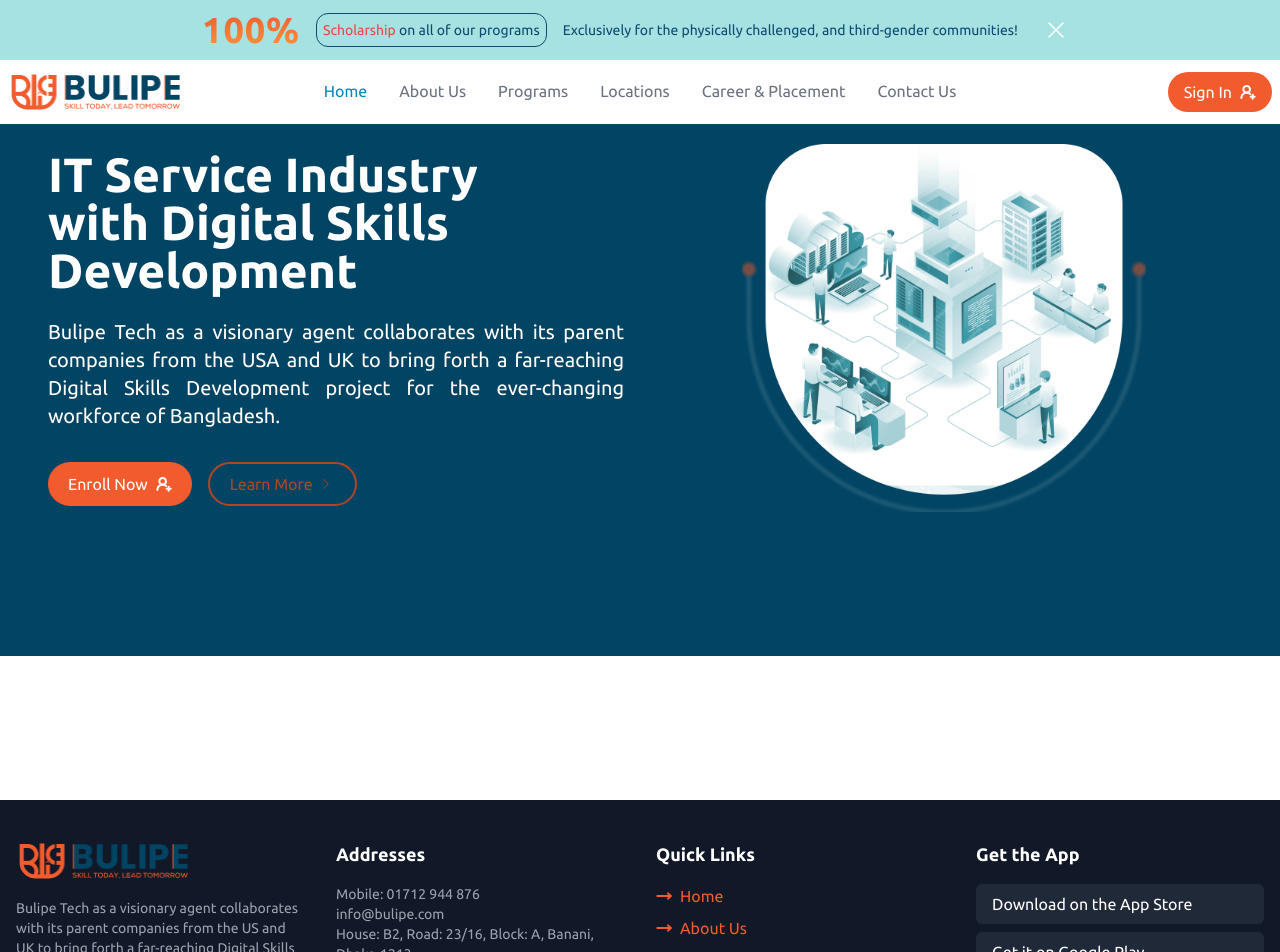
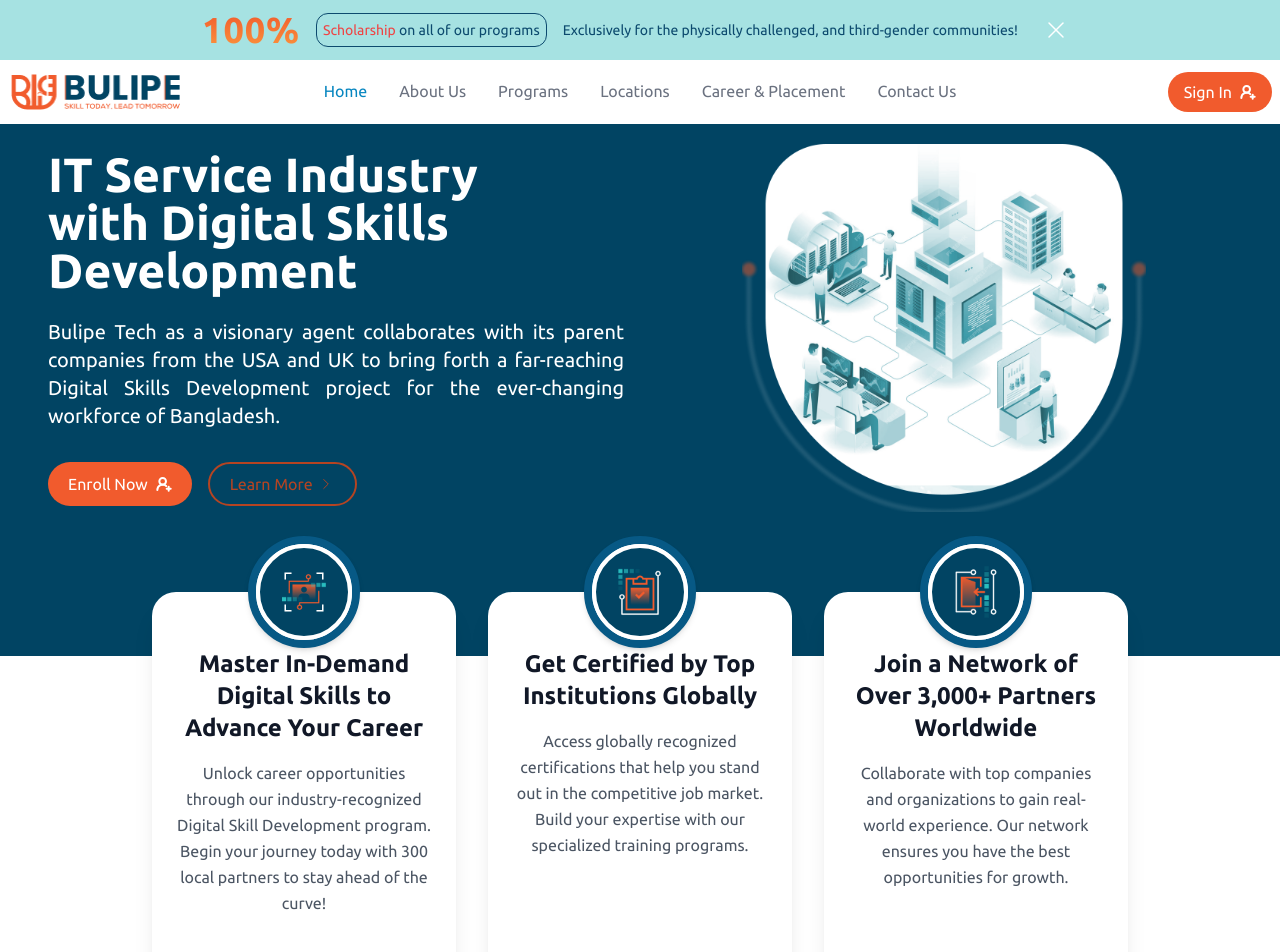
Before and after one commit to NH-Rifat/bulip-landing-page, a Next.js app: page / in a window 1280 px wide. Shown: the top 952 px of the page. Built offline with nearby package versions, Linux system fonts and the light colour scheme.

Commit message:
has been added banner card secrion

```diff
--- /dev/null
+++ b/app/home/BannerCard/page.jsx
@@ -0,0 +1,81 @@
+'use client';
+import { motion } from 'framer-motion';
+import Image from 'next/image';
+import icon1 from '../../../public/assets/icon_05.png';
+import icon2 from '../../../public/assets/icon_06.png';
+import icon3 from '../../../public/assets/icon_12.png';
+
+export default function BannerCard() {
+  const cardData = [
+    {
+      id: 1,
+      title: 'Master In-Demand Digital Skills to Advance Your Career',
+      icon: icon1,
+      description:
+        'Unlock career opportunities through our industry-recognized Digital Skill Development program. Begin your journey today with 300 local partners to stay ahead of the curve!',
+    },
+    {
+      id: 2,
+      title: 'Get Certified by Top Institutions Globally',
+      icon: icon2,
+      description:
+        'Access globally recognized certifications that help you stand out in the competitive job market. Build your expertise with our specialized training programs.',
+    },
+    {
+      id: 3,
+      title: 'Join a Network of Over 3,000+ Partners Worldwide',
+      icon: icon3,
+      description:
+        'Collaborate with top companies and organizations to gain real-world experience. Our network ensures you have the best opportunities for growth.',
+    },
+  ];
+
+  const cardVariants = {
+    hidden: { opacity: 0, x: -50 },
+    visible: { opacity: 1, x: 0 },
+  };
+
+  return (
+    <div className="md:-mt-28">
+      <div className="grid grid-cols-1 md:grid-cols-2 lg:grid-cols-3 gap-8 px-6 py-12 xl:mx-[10%]">
+        {cardData?.map((card, index) => (
+          <motion.div
+            key={card.id}
+            className="div_home_card"
+            initial="hidden"
+            whileInView="visible"
+            viewport={{ once: false, amount: 0.5 }}
+            variants={cardVariants}
+            transition={{ duration: 0.8, delay: index * 0.2 }}
+          >
+            {/* Top Rounded Shape */}
+            <div className="absolute top-0 left-0 right-0 mx-auto w-28 h-28 rounded-full border-8 border-sky-800 bg-white shadow-md transform -translate-y-1/2">
+              <div className="bg-secondary-normal rounded-full border-4 border-white">
+                <Image
+                  src={card.icon}
+                  width={300}
+                  height={200}
+                  alt={card.title}
+                  className="w-full object-cover p-4"
+                />
+              </div>
+            </div>
+
+            {/* Icon Section */}
+            <div className="flex justify-center items-center mb-8"></div>
+
+            {/* Title */}
+            <h2 className="text-center text-2xl font-bold text-gray-900 mb-4">
+              {card.title}
+            </h2>
+
+            {/* Description */}
+            <p className="text-center text-gray-600 leading-relaxed">
+              {card.description}
+            </p>
+          </motion.div>
+        ))}
+      </div>
+    </div>
+  );
+}
--- a/app/home/page.jsx
+++ b/app/home/page.jsx
@@ -1,11 +1,13 @@
 'use client';
 
 import Banner from './Banner/page';
+import BannerCard from './BannerCard/page';
 
 export default function Home() {
   return (
     <div>
       <Banner />
+      <BannerCard />
     </div>
   );
 }
```
